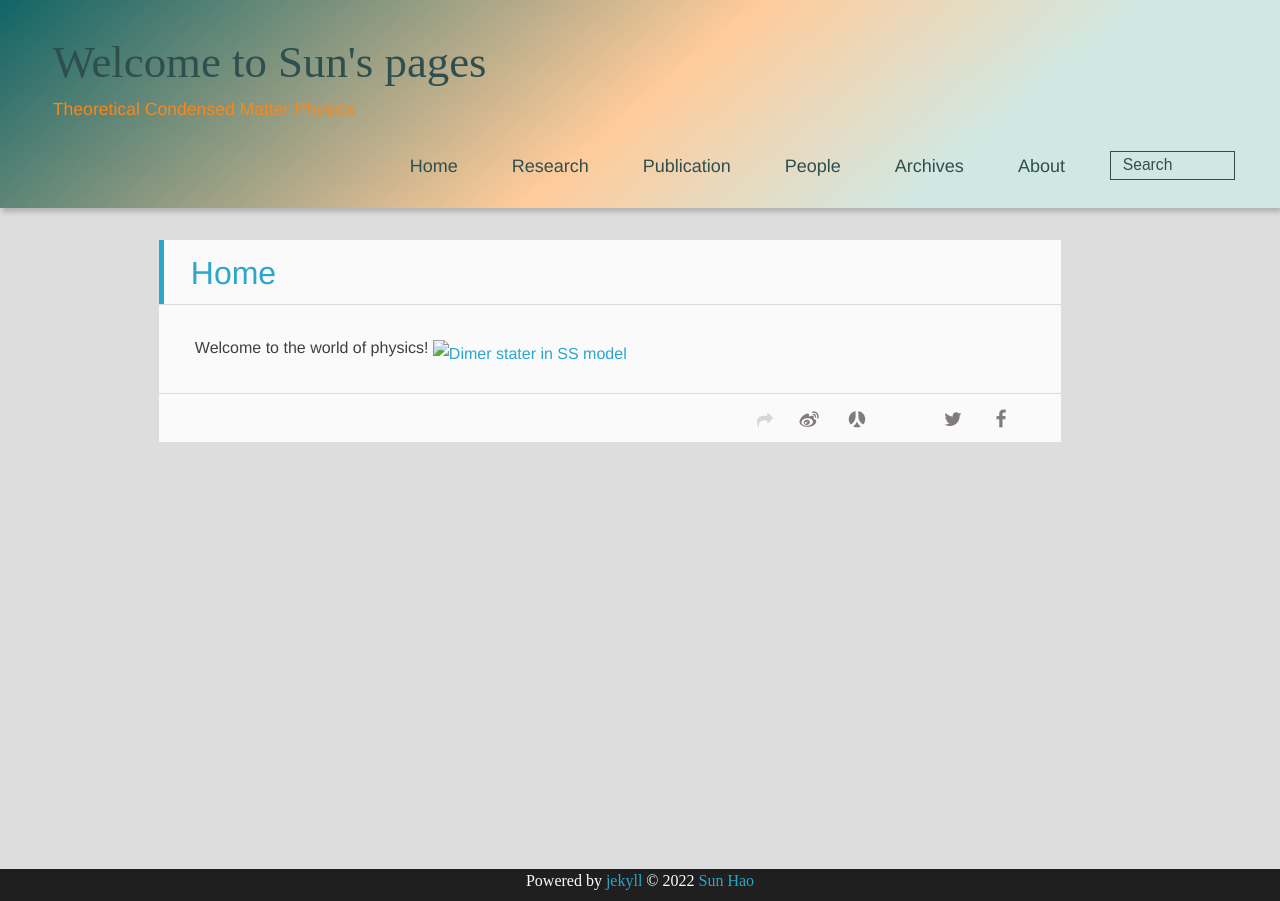
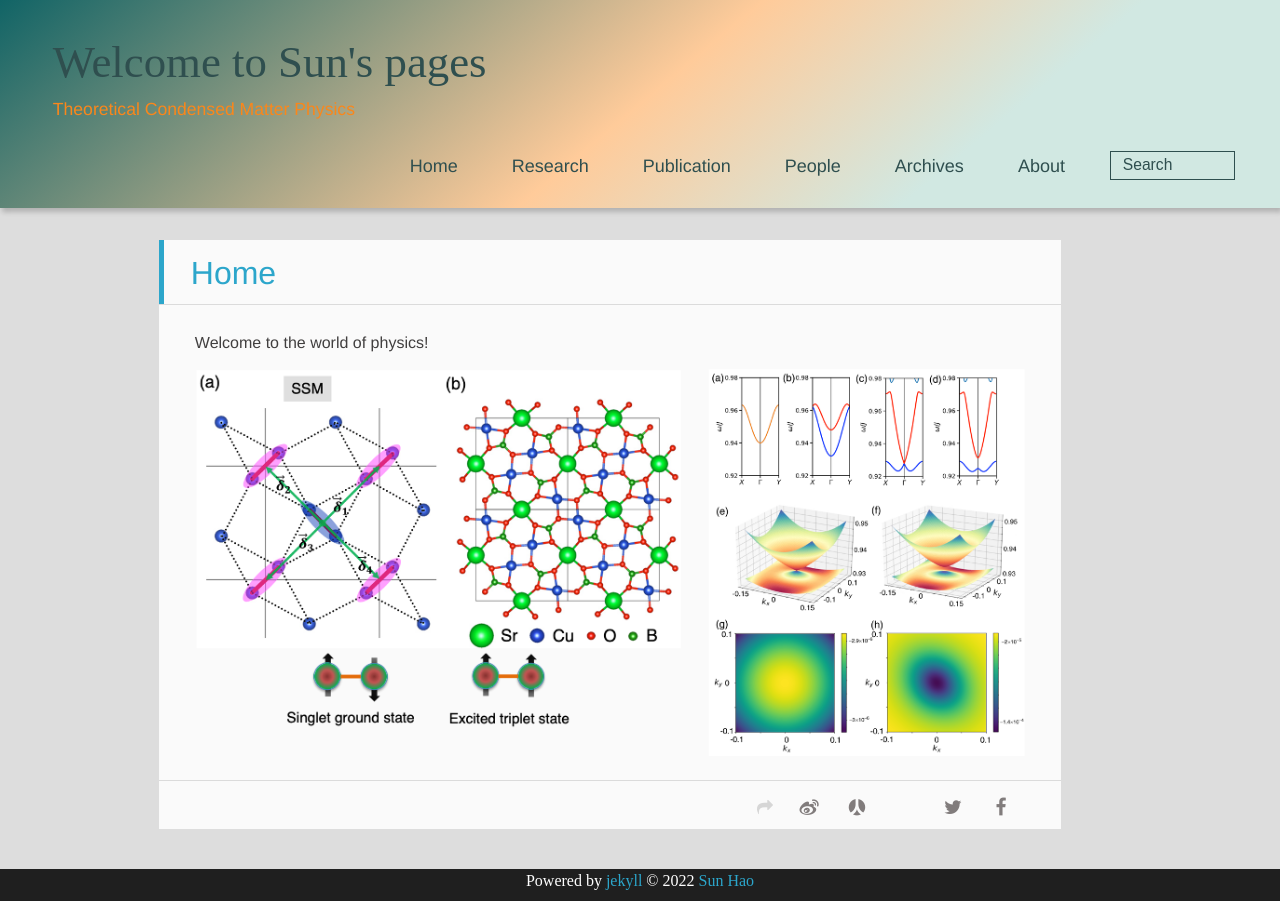
Before and after one commit to sunohao/sunhao_physics, a Jekyll site: the page built from index.html, in a window 1280 px wide. Built offline with Jekyll 4.4.1, drawn with Linux system fonts in a browser that asks for light colours; nearby versions of some CDN libraries; some web fonts are replaced; the list of posts is cut into pages by our own code.

Commit message:
Update index.html

```diff
--- a/index.html
+++ b/index.html
@@ -6,5 +6,5 @@ title: Home
 
 Welcome to the world of physics!
 
-<img src="_homeimage/ssm1.png"
+<img src="homeimage/ssm1.png"
 title="Dimer stater in SS model">
```
